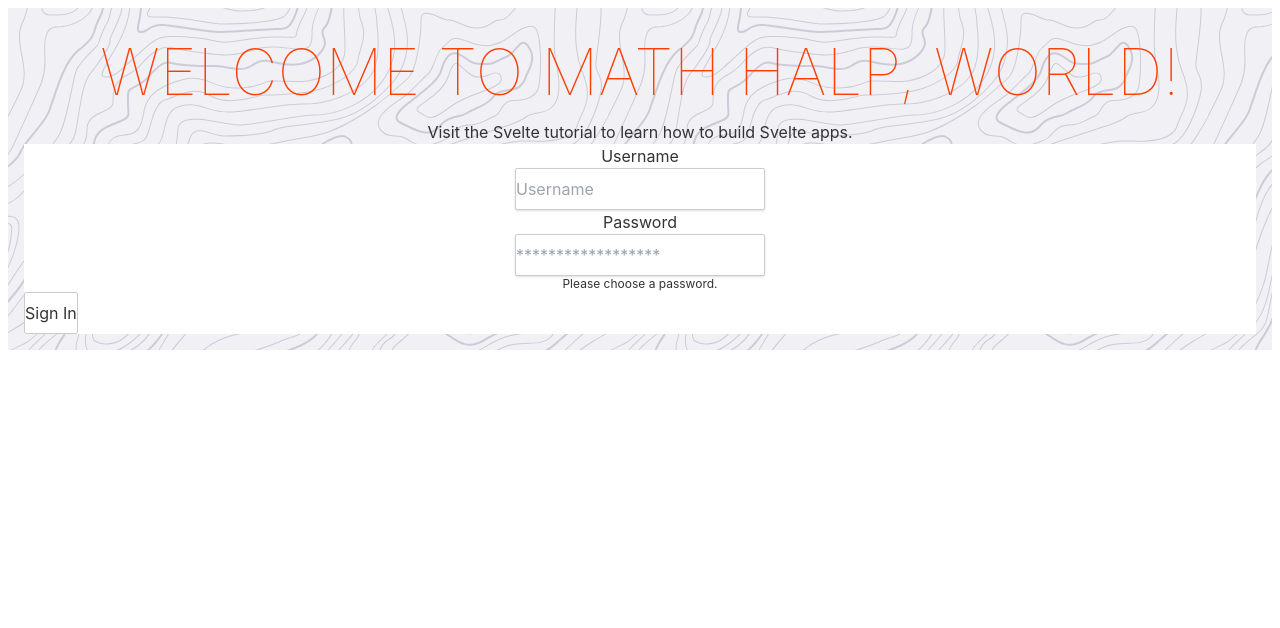
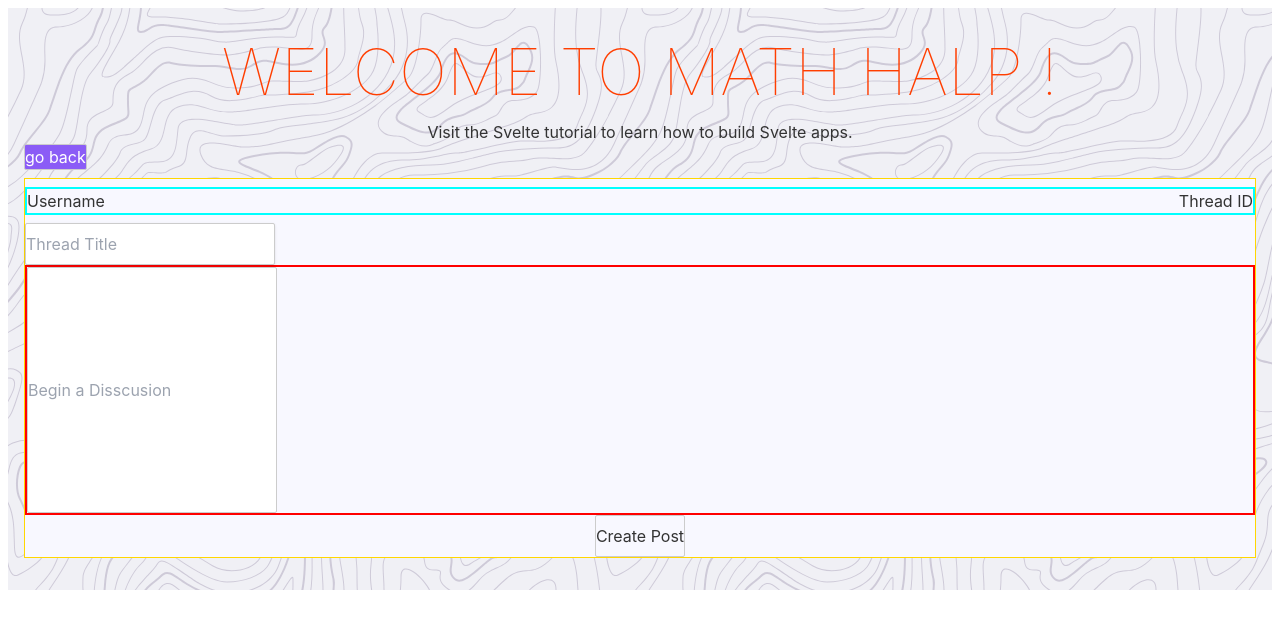
Before and after one commit to halp106/math-halp, a Svelte app: page / in a window 1280 px wide. Shown: the top 628 px of the page. Built offline with nearby package versions, Linux system fonts and the light colour scheme.

Commit message:
Create Post

```diff
--- a/src/App.svelte
+++ b/src/App.svelte
@@ -2,48 +2,50 @@
   import Table from "./Table.svelte";
   import Post from "./Post.svelte";
   import Comment from "./Comment.svelte";
-	import Login from "./Login.svelte"
-
-
+  import Login from "./Login.svelte";
+  import CreatePost from "./CreatePost.svelte";
 
   const comps = [
-		{component: "Login"},
-		{component: "Table"},
-		{component: "Post"},
-		{component: "Comment"}
-	]
+    { component: "Login" },
+    { component: "Table" },
+    { component: "Post" },
+    { component: "Comment" },
+    { component: "CreatePost" }
+  ];
 
-	let selected = comps[0]
+  let selected = comps[4];
   export let name;
 
   let tableProperties = {
-		"headings": [
+    headings: [
       "Name",
       "Title",
       "Status",
       "Role",
-			""		// Empty space
+      "", // Empty space
     ]
-	}
+  };
 
-	let tableBody = {"bodys": [
+  let tableBody = {
+    bodys: [
       {
-			"unique_id": "10",
-  			"title": "How to Add",
-  			"username": "lronhubbard",
-  			"timestamp": "20211213T135800",
-  			"tag": "addition",
-			"content": "How does add work? I don't understand 3+3=6?"
+        unique_id: "10",
+        title: "How to Add",
+        username: "lronhubbard",
+        timestamp: "20211213T135800",
+        tag: "addition",
+        content: "How does add work? I don't understand 3+3=6?"
       },
       {
-			"unique_id": "11",
-			"title": "How to Subtract",
-			"username": "lronhubbard", "timestamp":
-			"20211213T135801", "tag": "subtraction",
-			"content": "How does subtract work? I don't understand 3-3=0?"
+        unique_id: "11",
+        title: "How to Subtract",
+        username: "lronhubbard",
+        timestamp: "20211213T135801",
+        tag: "subtraction",
+        content: "How does subtract work? I don't understand 3-3=0?"
       }
     ]
-	}
+  };
 
   let postContents;
   let comment_list;
@@ -51,67 +53,81 @@
     selected.component = "Post";
 
     postContents = {
-			"unique_id": event.detail.unique_id,
-			"title": event.detail.title,
-			"username": event.detail.username,
-			"timestamp": event.detail.timestamp,
-			"tag": event.detail.tag,
-			"content": event.detail.content
+      unique_id: event.detail.unique_id,
+      title: event.detail.title,
+      username: event.detail.username,
+      timestamp: event.detail.timestamp,
+      tag: event.detail.tag,
+      content: event.detail.content,
     };
 
-		comment_list = {"item": [
+    comment_list = {
+      item: [
         {
-				"unique_comment_id": "1",
-				"thread_id": "10",
-				"username": "uwuwuwu",
-				"timestamp": "20211213T143800",
-				"content": "why are you here :thonk:"
+          unique_comment_id: "1",
+          thread_id: "10",
+          username: "uwuwuwu",
+          timestamp: "20211213T143800",
+          content: "why are you here :thonk:",
         },
         {
-				"unique_comment_id": "2",
-				"thread_id": "10",
-				"username": "Cirno",
-				"timestamp": "20211215T153800",
-				"content": "baka baka"
+          unique_comment_id: "2",
+          thread_id: "10",
+          username: "Cirno",
+          timestamp: "20211215T153800",
+          content: "baka baka",
         }
       ]
     };
   }
 
-	function goToThreadList(event){
+  function goToThreadList() {
+
 	selected.component = "Table";
-		name = event.detail.user
+
   }
 
-	function login(){
-		selected.component = "Table";
+  function createPost() {
+	alert("made it here")
+    selected.component = "CreatePost";
   }
 
+  function login(event) {
+	  name = event.detail.user;
+    selected.component = "Table";
 
-
+  }
 </script>
 
-
 <main>
-	<h1>Welcome to Math Halp, {name}!</h1>
-	<p>Visit the <a href="https://svelte.dev/tutorial">Svelte tutorial</a> to learn how to build Svelte apps.</p>
+  <h1>Welcome to Math Halp {name}!</h1>
+  <p>
+    Visit the <a href="https://svelte.dev/tutorial">Svelte tutorial</a> to learn
+    how to build Svelte apps.
+  </p>
 
   {#if selected.component == "Login"}
-		<Login on:goToThread={goToThreadList}/>
+    <Login on:goToThread={login} />
   {:else if selected.component == "Table"}
-		<Table bind:props={tableProperties} bind:body={tableBody} on:item-clicked={getpost}/>
+    <Table
+      bind:props={tableProperties}
+      bind:body={tableBody}
+      on:item-clicked={getpost}
+	  on:createNewThread={createPost}
+    />
+  {:else if selected.component == "CreatePost"}
+    <CreatePost on:goToThread={goToThreadList} />
+
   {:else if selected.component == "Post"}
-		<Post bind:content={postContents} on:go-back={goToThreadList}/>
+    <Post bind:content={postContents} on:go-back={goToThreadList} />
 
     {#if comment_list.item.length > 0}
       <p><b>Comments:</b></p>
       {#each comment_list.item as comment}
-				<Comment bind:commentContent={comment}/>
+        <Comment bind:commentContent={comment} />
       {/each}
-
     {/if}
   {/if}
-
 </main>
 
 <style>
--- /dev/null
+++ b/src/CreatePost.svelte
@@ -0,0 +1,55 @@
+<script>
+    import { createEventDispatcher } from "svelte";
+  const dispatchEvent = createEventDispatcher();
+  export let Username;
+  export let ThreadTitle;
+  export let ThreadPost;
+
+  function createNewPost() {
+    alert("New Post Created");
+    goBack();
+  }
+
+  function goBack() {
+      dispatchEvent("goToThread");
+  }
+
+</script>
+<button
+  class="bg-violet-500 hover:bg-violet-400 active:bg-violet-600 flex items-start text-white"
+  on:click={goBack}
+>
+  go back
+</button>
+<div id="parent" style="display:flex; flex-flow:column nowrap; display:block; height:100%; border:solid 1px gold; margin-top: 0.5em; background-color:GhostWhite; margin-bottom: 1em;">
+    <div style="display:flex; justify-content:start; border:solid 2px cyan; margin-top:0.5em">
+       <p>Username</p>
+        <div style="margin-left:auto">
+            <p>Thread ID</p>
+        </div>
+    </div>
+    <div style="display:flex; justify-content:start; margin-top:0.5em; margin-right: 40px">
+       <input
+      bind:value={ThreadTitle}
+      class="shadow appearance-none border rounded w-full py-2 px-3 text-grey-darker"
+      id="ThreadTitle"
+      type="text"
+      placeholder="Thread Title"
+    />
+    </div>
+
+    <div style="display:flex; justify-content:start; border:solid 2px red; min-height:250px;">
+        <input
+        bind:value={ThreadPost}
+        id="ThreadPost"
+        type="text"
+         placeholder="Begin a Disscusion"
+        />
+    </div>
+    <button
+      on:click={createNewPost}
+      class="bg-blue hover:bg-blue-dark text-black font-bold py-2 px-4 rounded"
+    >
+      Create Post
+    </button>
+</div>
--- a/src/Table.svelte
+++ b/src/Table.svelte
@@ -1,5 +1,5 @@
 <script>
-    import {createEventDispatcher} from "svelte";
+  import { createEventDispatcher } from "svelte";
   const dispatch = createEventDispatcher();
   export let props;
   export let body;
@@ -7,42 +7,47 @@
   let createThread = false;
 
   function handleClick(row) {
-		dispatch('item-clicked', {
+    dispatch("item-clicked", {
       unique_id: row.unique_id,
       title: row.title,
       username: row.username,
       timestamp: row.timestamp,
       tag: row.tag,
-		    content: row.content
+      content: row.content,
     });
   }
-    function createButtonClicked(){
-        createThread = !createThread
+  function createButtonClicked() {
+    dispatch("createNewThread");
   }
+</script>
 
-</script>
-<button class="flex-auto bg-violet-500 hover:bg-violet-400 active:bg-violet-600 flex items-start text-white" on:click={createButtonClicked}>
+<button
+  class="flex-auto bg-violet-500 hover:bg-violet-400 active:bg-violet-600 flex items-start text-white"
+  on:click={createButtonClicked}
+>
   create thread
 </button>
 
 {#if createThread}
   <div>
-    <p>
-        thread_creation here
-    </p>
+    <p>thread_creation here</p>
   </div>
 {/if}
 
 <div class="flex flex-col">
   <div class="-my-2 overflow-x-auto sm:-mx-6 lg:-mx-8">
     <div class="py-2 align-middle inline-block min-w-full sm:px-6 lg:px-8">
-            <div class="shadow overflow-hidden border-b border-gray-200 sm:rounded-lg">
+      <div
+        class="shadow overflow-hidden border-b border-gray-200 sm:rounded-lg"
+      >
         <table class="min-w-full divide-y divide-gray-200">
           <thead class="bg-gray-50">
             <tr>
               {#each props.headings as headingContent}
-                            <th scope="col"
-                                class="px-6 py-3 text-center text-xs font-medium text-gray-500 uppercase tracking-wider">
+                <th
+                  scope="col"
+                  class="px-6 py-3 text-center text-xs font-medium text-gray-500 uppercase tracking-wider"
+                >
                   {headingContent}
                 </th>
               {/each}
@@ -50,7 +55,10 @@
           </thead>
           <tbody class="bg-white divide-y divide-gray-200">
             {#each body.bodys as bodyContent}
-                        <tr class="hover:bg-zinc-400" on:click={() => handleClick(bodyContent)}>
+              <tr
+                class="hover:bg-zinc-400"
+                on:click={() => handleClick(bodyContent)}
+              >
                 <td>{bodyContent.username}</td>
                 <td>{bodyContent.title}</td>
                 <td>{bodyContent.tag}</td>
--- a/src/main.js
+++ b/src/main.js
@@ -3,7 +3,7 @@ import App from './App.svelte';
 const app = new App({
 	target: document.body,
 	props: {
-		name: 'world'
+		name: ''
 	}
 });
 
```
Lines whose indentation alone changed are shown as unchanged.
